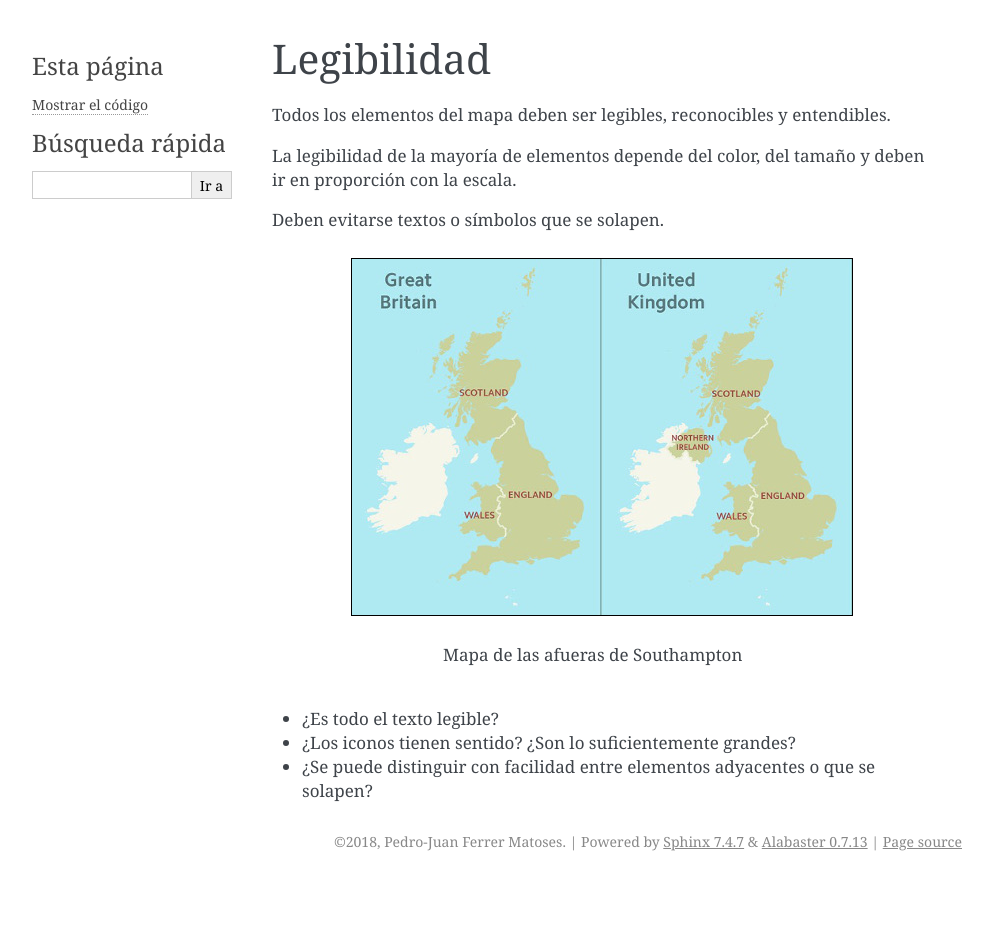
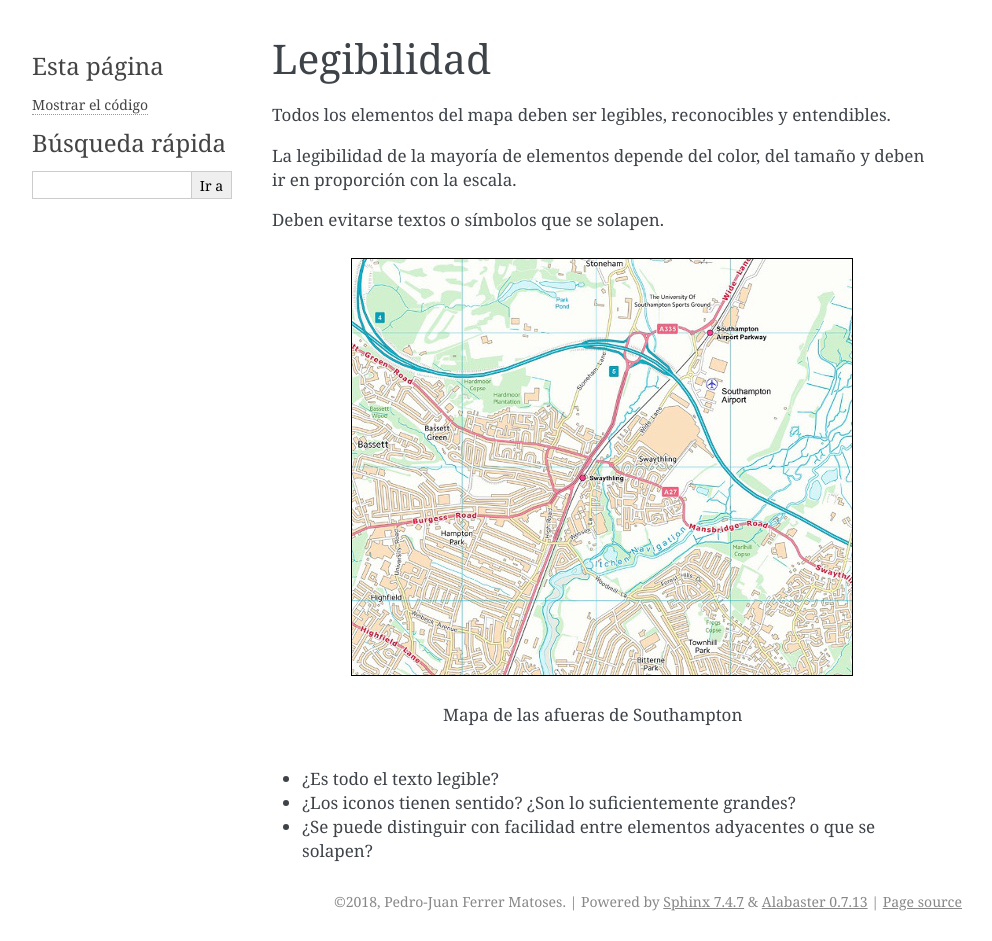
Before and after one commit to geoinquietosvlc/tus_mapas_son_feos, a Sphinx documentation site: the page built from source/020/020060_legibilidad.rst, in a window 1280 px wide. Shown: the whole page, without its empty margins (148-1140 px from the left). Built offline with Sphinx 7.4.7, drawn with Linux system fonts in a browser that asks for light colours; before the commit the page ends 900 px from its top, so only the background shows below that.

Commit message:
Correcting a typo in a image name

```diff
--- a/source/020/020060_legibilidad.rst
+++ b/source/020/020060_legibilidad.rst
@@ -8,7 +8,7 @@ ir en proporción con la escala.
 
 Deben evitarse textos o símbolos que se solapen.
 
-.. figure:: ../img/020050_001.jpg
+.. figure:: ../img/020060_001.jpg
    :alt: Imagen de un mapa vectorial
 
    Mapa de las afueras de Southampton
```
